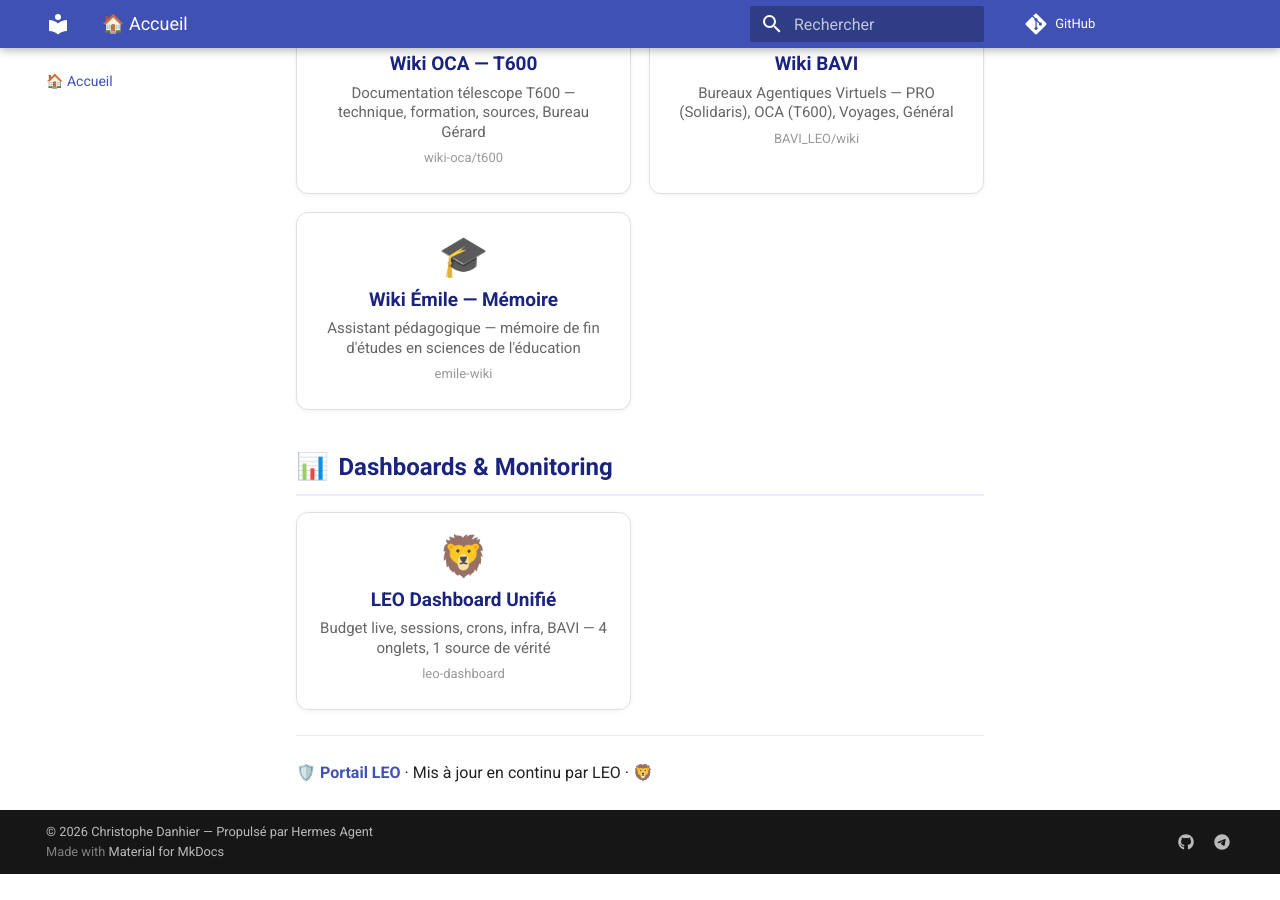
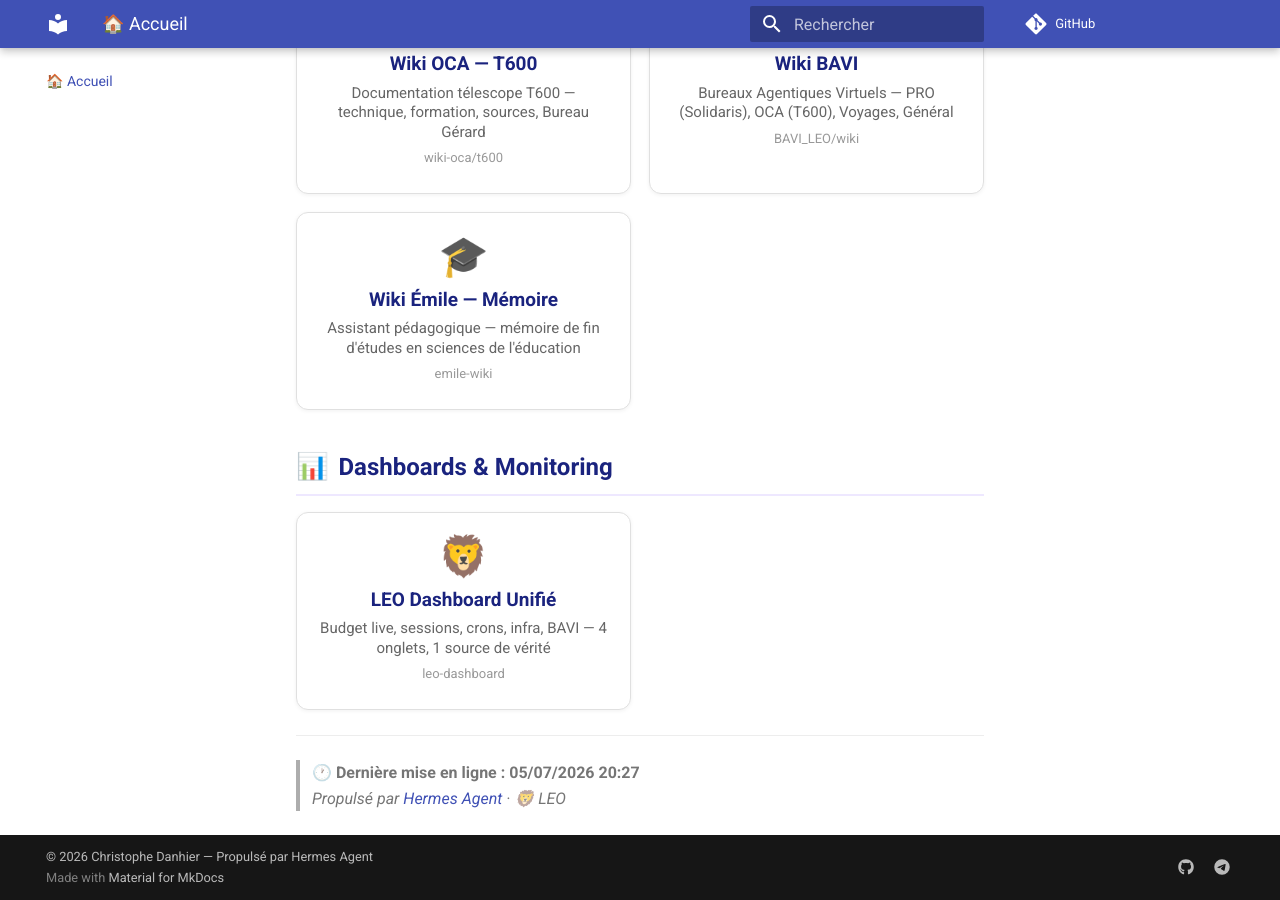
Before and after one commit to christophedanhier-hash/hermes-wiki, an MkDocs documentation site: the page built from docs/index.md, in a window 1280 px wide and 900 px high, scrolled down 945 px. Built offline with MkDocs 1.6.1 and Material for MkDocs 9.7.7, drawn with Linux system fonts in a browser that asks for light colours; comment, search, counter and statistics services are not loaded; before the commit the page ends 1819 px from its top, so only the background shows below that.

Commit message:
feat: ajout plugin git-revision-date + date dernière mise en ligne sur index

```diff
--- a/docs/index.md
+++ b/docs/index.md
@@ -171,4 +171,5 @@
 
 ---
 
-**🛡️ [Portail LEO](https://christophedanhier-hash.github.io/hermes-wiki/)** · Mis à jour en continu par LEO · 🦁
+> 🕐 **Dernière mise en ligne : 05/07/2026 20:27**
+> *Propulsé par [Hermes Agent](https://hermes-agent.nousresearch.com) · 🦁 LEO*
--- a/requirements.txt
+++ b/requirements.txt
@@ -1,2 +1,3 @@
 mkdocs-material>=9.5
 pymdown-extensions
+mkdocs-git-revision-date-localized-plugin
```
